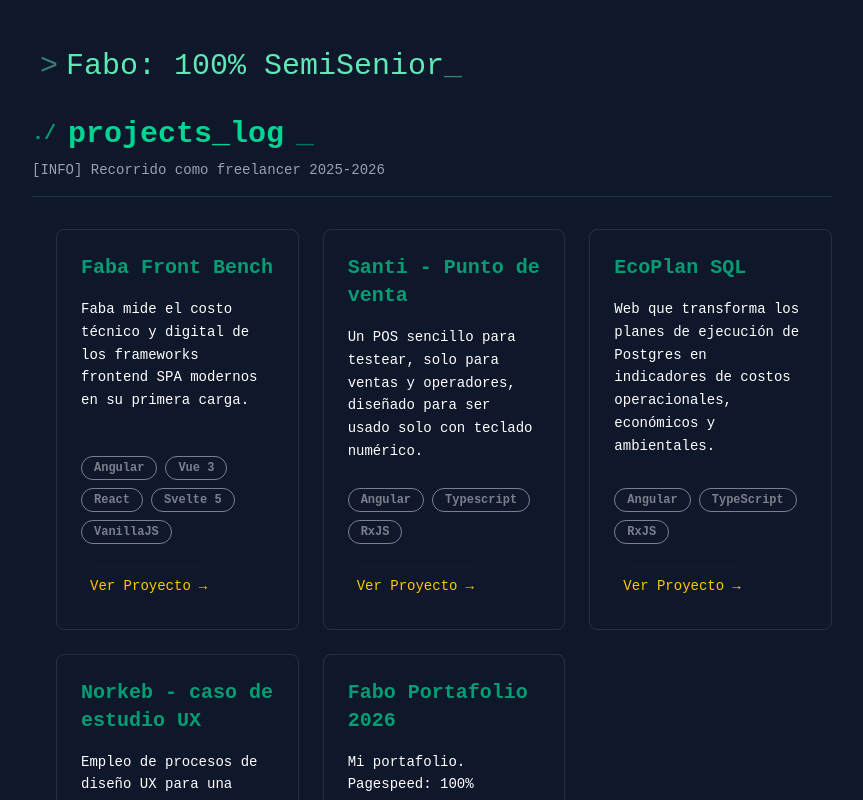
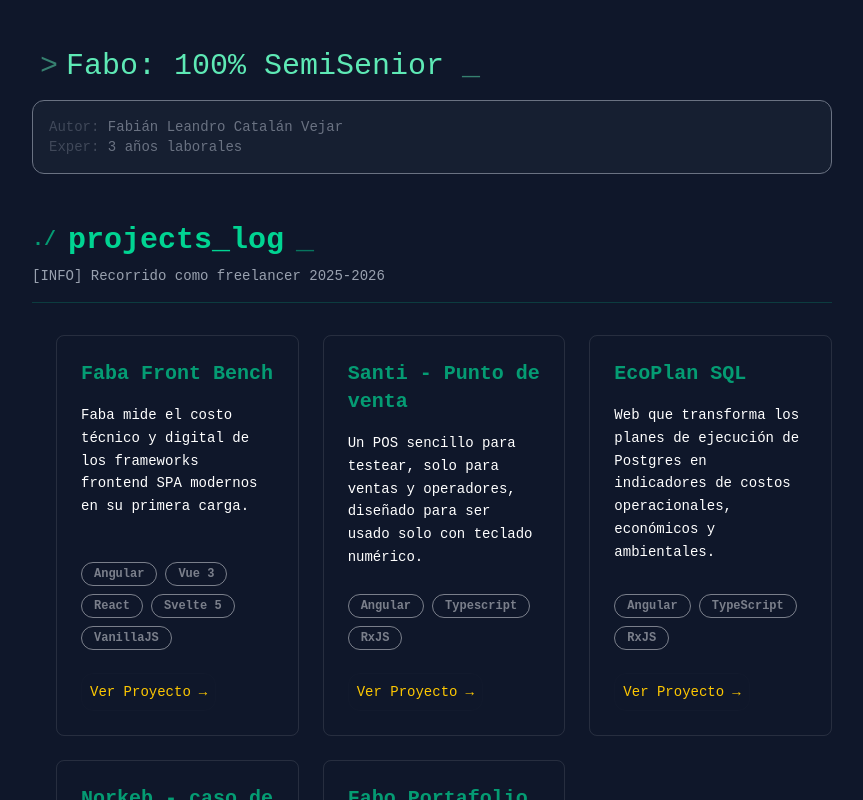
Before and after one commit to fabocv/fabocv, an Angular app in the folder fabocv/: page / in a window 1280 px wide. Shown: the top 800 px of the page, without its empty margins (208-1071 px from the left). Built offline with nearby package versions, Linux system fonts and the light colour scheme.

Commit message:
sección de autor

```diff
--- a/fabocv/src/app/features/home/home.html
+++ b/fabocv/src/app/features/home/home.html
@@ -1,6 +1,10 @@
 <section class="max-w-4xl my-12 mx-auto px-12 animate-fade-in-up">
-    <h1 class="flex  text-3xl text-emerald-300"><span class="animate-pulse px-2">></span>Fabo: 100% SemiSenior <span class="animate-pulse">_</span></h1>
+    <h1 class="flex-row text-3xl text-emerald-300"><span class="animate-pulse px-2">></span>Fabo: 100% SemiSenior <span class="animate-pulse">_</span></h1>
 
+    <div class="my-4 bg-gray-800/50 text-gray-500 border rounded-xl p-4 text-xs md:text-sm">
+        <h2><span class="text-gray-500/50">Autor:</span> Fabián Leandro Catalán Vejar</h2>
+        <h2><span class="text-gray-500/50">Exper:</span> 3 años laborales</h2>
+    </div>
     <app-projects/>
     <app-academia class="mt-12"/>
     <app-footer/>
```
